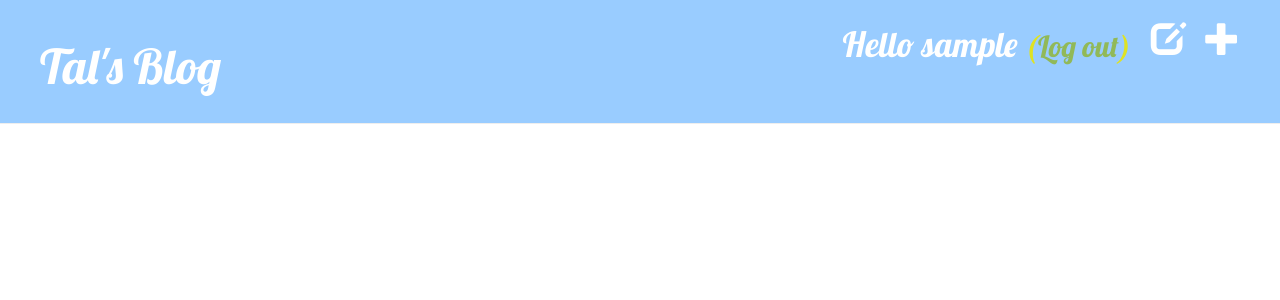
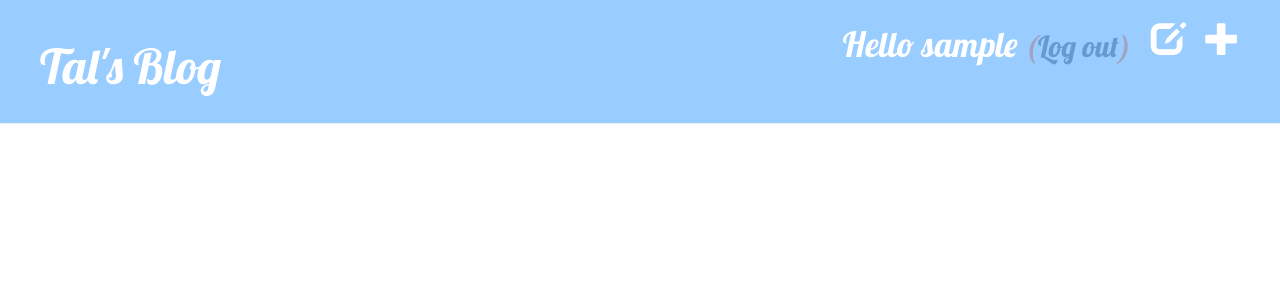
Before and after one commit to vetrugan1/my-first-blog, a Django app: a page that uses blog/templates/blog/base.html in a window 1280 px wide. Shown: the top 300 px of the page. Run offline with Django 3.2, Linux system fonts and the light colour scheme; the visitor is signed in with stand-in values (Sample User, id 1); data that the repository does not hold is empty; some libraries are stand-ins or nearby versions.

Commit message:
Update style.

```diff
--- a/blog/static/css/blog.css
+++ b/blog/static/css/blog.css
@@ -73,9 +73,9 @@ h1, h2, h3, h4 {
 }
 
 small {
-    color: #DFE223;
+    color: #A2A1C1;
 }
 
 small a {
-  color: #91B958;
+  color: #6699CC;
 }
```
